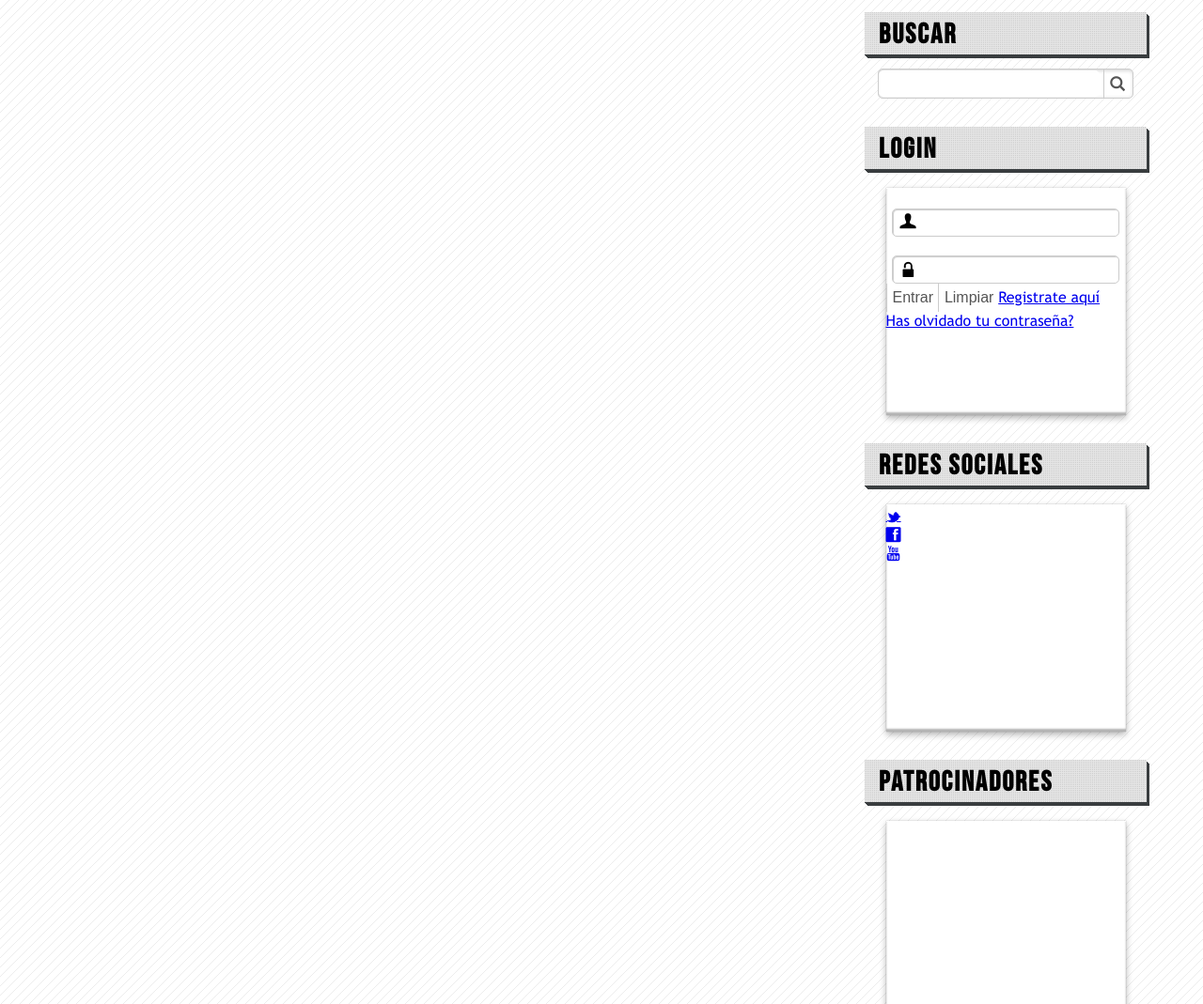
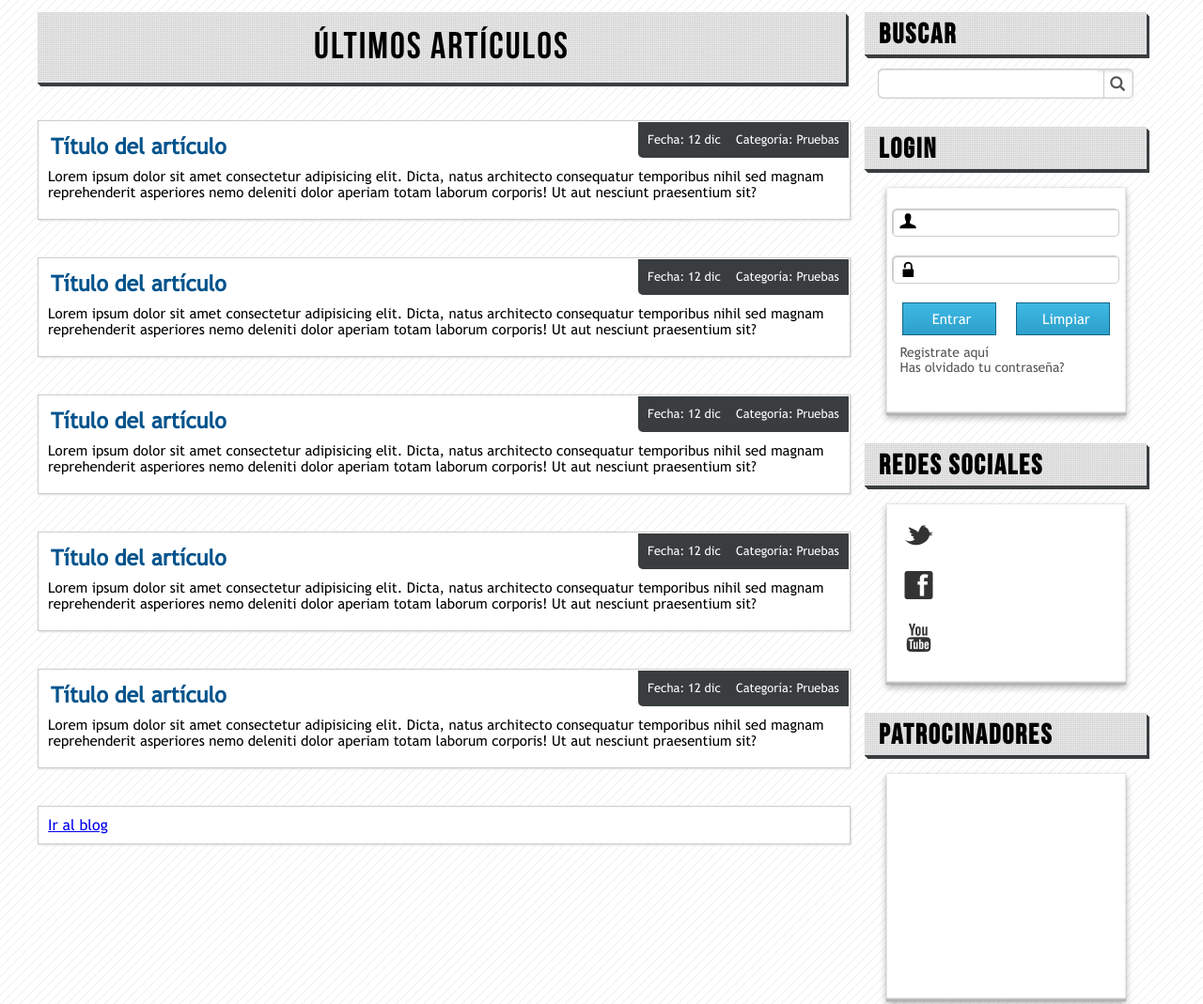
Before and after one commit to andersonmena87/master-css, a plain HTML site: page maquetacion-2/index.html in a window 1280 px wide. Shown: the part 600-1669 px from the top of the page at 94% size. Drawn offline with Linux system fonts and the light colour scheme.

Commit message:
maquetacion-2 Finalización barra lateral

```diff
--- a/maquetacion-2/css/styles.css
+++ b/maquetacion-2/css/styles.css
@@ -42,8 +42,14 @@ body {
     margin: 0px auto;
 }
 
-.gear, .icon {
+.gear,
+.icon {
     font-family: WebSymbolsRegular;
+}
+
+.clearFix {
+    float: none;
+    clear: both;
 }
 
 /* CABECERA */
@@ -294,3 +300,138 @@ aside h3:first-child {
     margin-top: 25px;
     font-size: 20px;
 }
+
+#login input[type="button"],
+#login input[type="submit"],
+#login input[type="reset"],
+button {
+    text-align: center;
+    width: 100px;
+    height: 35px;
+    margin-top: 20px;
+    color: white;
+    /* to bottom es para que tome el degradado desde abajo */
+    background: linear-gradient(to bottom, #3eb8e5 0%, #2ca0ca 100%);
+    border: 1px solid #156785;
+    border-radius: 0px;
+    cursor: pointer;
+    font-size: 15px;
+    font-family: TrebuchetMS;
+    font-weight: lighter;
+    margin-left: 17px;
+    transition: all 300ms;
+}
+
+#login input[type="button"]:hover,
+#login input[type="submit"]:hover,
+#login input[type="reset"]:hover,
+button:hover {
+    box-shadow: 0px 0px 8px gray;
+}
+
+#login a {
+    display: block;
+    font-size: 14px;
+    text-decoration: none;
+    color: #555;
+    margin-left: 15px;
+    margin-top: 10px;
+    transition: all 300ms;
+}
+
+#login a:last-child {
+    margin-top: 0px;
+}
+
+#login a:hover {
+    text-decoration: underline;
+    color:#2f78bc;
+}
+
+#social {
+    height: 190px;
+ }
+
+#social a {
+    display: block;
+    text-decoration: none;
+    color: #333;
+    font-size: 30px;
+    margin-left: 20px;
+    margin-top: 10px;
+    margin-bottom: 20px;
+}
+
+/* ARTICULOS */
+
+#articles {
+    width: 860px;
+    float: left;
+}
+
+#articles h2 {
+    display: block;
+    width: 100%;
+    height: 75px;
+    line-height: 75px;
+    text-align: center;
+    font-family: BebasNeue;
+    font-size: 40px;
+    font-weight: normal;
+    letter-spacing: 2px;
+    background: url(../img/pxgray.png) white;
+    box-shadow: 0px 1px 0px #393d3f, 1px 2px 0px #393d3f, 2px 3px 0px #393d3f, 3px 4px 0px #393d3f;
+    margin: 0 auto;
+    margin-top: 20px;
+    margin-bottom: 15px;
+}
+
+#articles article {
+   width: 98%;
+   height: auto;
+   border: 1px solid #ccc;
+   margin: 40px auto;
+   padding: 10px;
+   font-family: TrebuchetMS;
+   background-color: white;
+   color: black;
+   box-shadow: 1px 1px 2px #ddd;
+}
+
+#articles h4 {
+    display: block;
+    font-size: 23px;
+    margin: 3PX;
+}
+
+#articles h4 a {
+    text-decoration: none;
+    color: #00538c;
+}
+
+#articles h4 a:hover {
+    text-decoration: underline;
+    cursor: pointer;
+}
+
+#articles .data {
+    float: right;
+    background-color: #393d3f;
+    color: white;
+    height: 30px;
+    line-height: 30px;
+    margin: -9px;
+    padding: 4px;
+    font-size: 13px;
+    border-radius: 0px 0px 0px 5px;
+}
+
+#articles .data span {
+    margin: 6px;
+}
+
+#articles article p {
+    margin-top: 10px;
+    margin-bottom: 10px;
+    font-size: 15px;
+}
--- a/maquetacion-2/index.html
+++ b/maquetacion-2/index.html
@@ -129,6 +129,86 @@
             <div id="sponsors" class="aside-box"></div>
         </aside>
         <!-- FIN BARRA LATERAL -->
+
+        <!-- INICIO ARTICULOS -->
+        <section id="articles">
+            <div class="clearFix"></div>
+            <h2>Últimos artículos</h2>
+            <article>
+                <div class="data">
+                    <span>Fecha: 12 dic</span>
+                    <span>Categoría: Pruebas</span>
+                </div>
+                <h4>
+                    <a>Título del artículo</a>
+                </h4>
+                <p>
+                    Lorem ipsum dolor sit amet consectetur adipisicing elit. Dicta, natus architecto consequatur
+                    temporibus nihil sed magnam reprehenderit asperiores nemo deleniti dolor aperiam totam laborum
+                    corporis! Ut aut nesciunt praesentium sit?
+                </p>
+            </article>
+            <article>
+                <div class="data">
+                    <span>Fecha: 12 dic</span>
+                    <span>Categoría: Pruebas</span>
+                </div>
+                <h4>
+                    <a>Título del artículo</a>
+                </h4>
+                <p>
+                    Lorem ipsum dolor sit amet consectetur adipisicing elit. Dicta, natus architecto consequatur
+                    temporibus nihil sed magnam reprehenderit asperiores nemo deleniti dolor aperiam totam laborum
+                    corporis! Ut aut nesciunt praesentium sit?
+                </p>
+            </article>
+            <article>
+                <div class="data">
+                    <span>Fecha: 12 dic</span>
+                    <span>Categoría: Pruebas</span>
+                </div>
+                <h4>
+                    <a>Título del artículo</a>
+                </h4>
+                <p>
+                    Lorem ipsum dolor sit amet consectetur adipisicing elit. Dicta, natus architecto consequatur
+                    temporibus nihil sed magnam reprehenderit asperiores nemo deleniti dolor aperiam totam laborum
+                    corporis! Ut aut nesciunt praesentium sit?
+                </p>
+            </article>
+            <article>
+                <div class="data">
+                    <span>Fecha: 12 dic</span>
+                    <span>Categoría: Pruebas</span>
+                </div>
+                <h4>
+                    <a>Título del artículo</a>
+                </h4>
+                <p>
+                    Lorem ipsum dolor sit amet consectetur adipisicing elit. Dicta, natus architecto consequatur
+                    temporibus nihil sed magnam reprehenderit asperiores nemo deleniti dolor aperiam totam laborum
+                    corporis! Ut aut nesciunt praesentium sit?
+                </p>
+            </article>
+            <article>
+                <div class="data">
+                    <span>Fecha: 12 dic</span>
+                    <span>Categoría: Pruebas</span>
+                </div>
+                <h4>
+                    <a>Título del artículo</a>
+                </h4>
+                <p>
+                    Lorem ipsum dolor sit amet consectetur adipisicing elit. Dicta, natus architecto consequatur
+                    temporibus nihil sed magnam reprehenderit asperiores nemo deleniti dolor aperiam totam laborum
+                    corporis! Ut aut nesciunt praesentium sit?
+                </p>
+            </article>
+            <article id="blog">
+                <a href="#">Ir al blog</a>
+            </article>
+        </section>
+        <!-- FIN ARTICULOS -->
     </section>
 </body>
 
```
Lines whose indentation alone changed are shown as unchanged.
